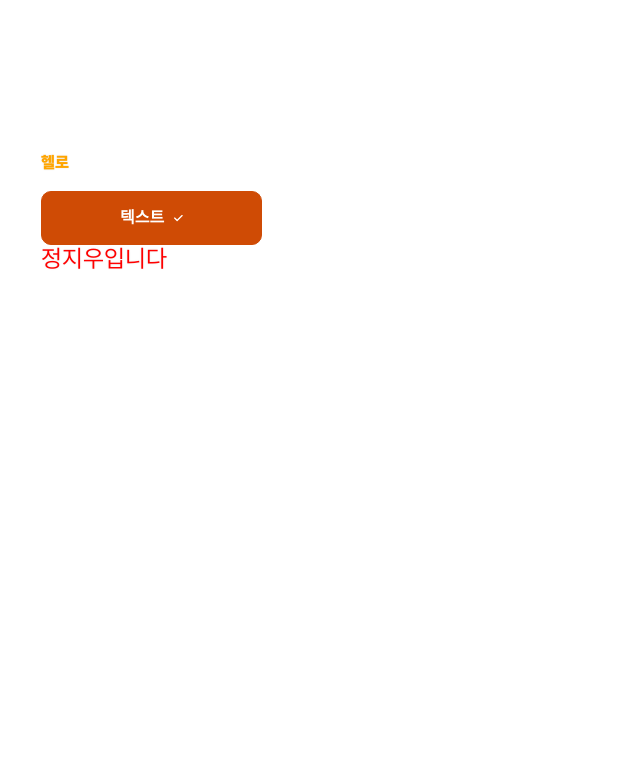
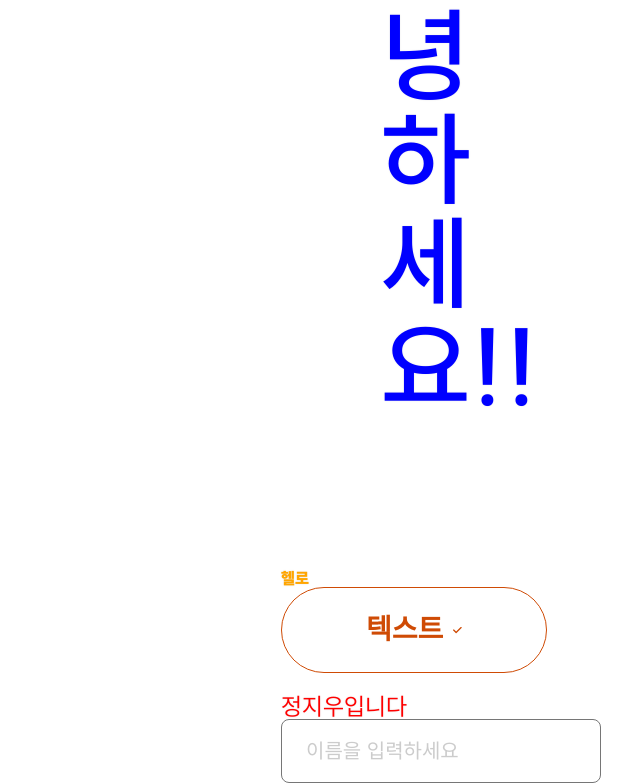
Before and after one commit to sunny0419/portfolio, a React (Create React App) app: page / in a window 1280 px wide. Shown: the part 301-1084 px from the top of the page, without its empty margins (199-839 px from the left). Before the commit the page ends 800 px from the top, so only its background shows below. Built offline with nearby package versions, Linux system fonts and the light colour scheme.

Commit message:
feat: 라우팅 구조 수정 (section태그 안으로 수정)

```diff
--- a/src/components/input/BasicInput.jsx
+++ b/src/components/input/BasicInput.jsx
@@ -1,8 +1,8 @@
 import React from 'react';
-import Input from './style'; // styled.input 정의된 파일
+import S from "./style"; // styled.input 정의된 파일
 
 const BasicInput = ({ status = 'default', ...rest }) => {
-    return <Input status={status} {...rest} />;
+    return <S.Input status={status} {...rest} />;
 };
 
 export default BasicInput;
--- a/src/components/input/style.js
+++ b/src/components/input/style.js
@@ -1,21 +1,27 @@
 import styled, { ThemeProvider } from "styled-components";
 import {spacingProps} from "../../styles/spacingProps";
+
 
 
 const S = {}
 
 S.Input = styled.input`
+    width: 100%;
     background-color: ${({ theme }) => theme.PALLETE.background.white};
-    border: 1px solid ${({ theme }) => theme.PALLETE.text.sub};
+    border: 1px solid ${({ theme }) => theme.PALLETE.text.sub2};
     border-radius: 8px;
-    padding: ${({ theme }) => `${theme.PALLETE.SPACING[20]} ${theme.PALLETE.SPACING[24]}`};
+    font-size: ${({ theme }) => theme.FONT_SIZE["body3"]};
+    line-height: ${({ theme }) => theme.LINE_HEIGHT["body3"]};
+    padding: ${({ theme }) => `${theme.SPACING["20"]} ${theme.SPACING["24"]}`};
     ${spacingProps}
 
     &:hover {
-            border-color: ${({ theme }) => theme.PALLETE.text.main};
+            border-color: ${({ theme }) => theme.PALLETE.primary.main};
         }
 
         &::placeholder {
+           font-size: ${({ theme }) => theme.FONT_SIZE["body3"]};
+            line-height: ${({ theme }) => theme.LINE_HEIGHT["body3"]};
             color: ${({ theme }) => theme.PALLETE.text.disabled.weak};
         }
 
@@ -26,4 +32,5 @@ S.Input = styled.input`
         }
 `
 
+
 export default S;
--- a/src/components/layout/Section.js
+++ b/src/components/layout/Wrapper.js
@@ -1,8 +1,8 @@
 import styled from "styled-components";
 import {container} from "../../styles/common";
 
-const Section = styled.section`
+const Wrapper = styled.section`
     ${container}
 `
 
-export default Section;
+export default Wrapper;
--- a/src/pages/chat/Chatting.jsx
+++ b/src/pages/chat/Chatting.jsx
@@ -3,7 +3,7 @@ import React from 'react';
 const Chatting = () => {
     return (
         <div>
-
+            채팅화면입니다
         </div>
     );
 };
--- a/src/pages/layout/Layout.jsx
+++ b/src/pages/layout/Layout.jsx
@@ -1,16 +1,16 @@
 import React from 'react';
 import Header from "../../components/layout/Header";
-import Footer from "../../components/layout/Footer,";
-import Main from "../main/Main";
+import Footer from "../../components/layout/Footer";
 import {Outlet} from "react-router-dom";
+import Wrapper from "../../components/layout/Wrapper";
 
 const Layout = () => {
     return (
         <div>
             <Header />
-                <Main>
+                <Wrapper>
                     <Outlet/>
-                </Main>
+                </Wrapper>
             <Footer />
         </div>
     );
--- a/src/pages/main/Main.jsx
+++ b/src/pages/main/Main.jsx
@@ -1,27 +1,27 @@
 import React from 'react';
-import Section from "../../components/layout/Section";
+import Wrapper from "../../components/layout/Wrapper";
 import BasicButton from "../../components/button/BasicButton";
 import { faCheck } from "@fortawesome/free-solid-svg-icons";
 import Icon from "../../components/icons/Icon";
 import Text from "../../components/text/size";
-
-
-
+import BasicInput from "../../components/input/BasicInput";
 
 
 
 const Main = () => {
     return (
-        <Section>
-            <Text.H1 fontWeight={900} mt="100" p={100} color={"blue"}>안녕하세요!!</Text.H1>
+        <Wrapper>
+            <Text.H1 fontWeight={600} mt="100" p={100} color={"blue"}>안녕하세요!!</Text.H1>
             <Text.Caption2 mt="50" fontWeight={900} color={"orange"}>헬로</Text.Caption2>
 
-            <BasicButton basicButton="small" variant="filled" mt="20">
+            <BasicButton roundButton="large" variant="default" mb="20">
                 텍스트
                 <Icon icon={faCheck} ml="10" fontSize="10" />
             </BasicButton>
             <Text.Body2 color={"red"}>정지우입니다</Text.Body2>
-        </Section>
+            <BasicInput type="text" placeholder="이름을 입력하세요"/>
+
+        </Wrapper>
     );
 };
 
--- a/src/styles/theme.js
+++ b/src/styles/theme.js
@@ -99,6 +99,7 @@ theme.FONT_WEIGHT = {
 
 /*마진 , 패딩값*/
 theme.SPACING = {
+    0: "0px",
     2: "2px",
     4: "4px",
     8: "8px",
```
Also changed, not shown: src/components/layout/Footer.jsx (renamed from src/components/layout/Footer,.jsx).
